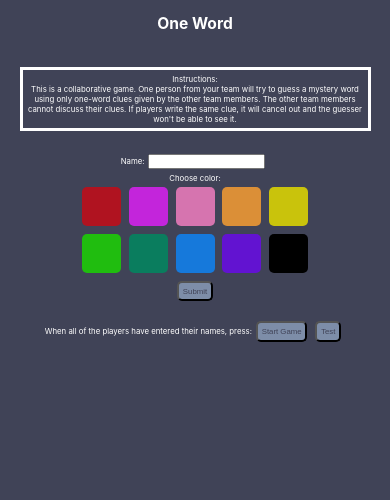
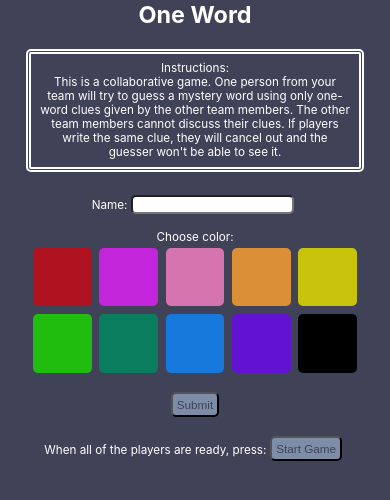
Before and after one commit to anjuju/one-word-ui, a React (Create React App) app: page / in a window 390 px wide. Shown: the top 500 px of the page. Built offline with nearby package versions, Linux system fonts and the light colour scheme.

Commit message:
added media responsiveness

```diff
--- a/src/App/App.scss
+++ b/src/App/App.scss
@@ -26,7 +26,7 @@ $color-list: $red, $hotPink, $pink, $orange, $yellow, $green, $teal, $blue, $pur
 
 button {
   background-color: $secondary-color;
-  font-size: 2vw;
+  font-size: inherit;
   margin: 1vw;
   padding: 1vw;
 
@@ -37,12 +37,15 @@ button {
 }
 
 input {
-  font-size: 2vw;
+  font-size: inherit;
   margin: 1vw;
+  border-radius: 5px;
 }
 
 header {
-  padding: 1vw;
+  h1 {
+    margin: 0 auto;
+  }
 }
 
 main {
@@ -54,14 +57,16 @@ main {
 
 /* Set Up */
 
-.setup__container {
-  margin: 5vw;
+.setup__instructions {
+  border: 5px double white;
+  border-radius: 5px;
+  padding: 2vw;
+  max-width: 60vw;
+  margin: 5vw auto;
 }
 
-.setup__instructions {
-  border: 3px solid white;
-  padding: 1vw;
-  margin-bottom: 5vw;
+.setup__color__container {
+  margin: 3vw auto;
 }
 
 .setup__color__row {
@@ -78,8 +83,8 @@ main {
 
   &:checked + .setup__color {
     border: 0.4vw solid white;
-    width: 9.2vw;
-    height: 9.2vw;
+    width: calc(10vw - (2 * 0.4vw));
+    height: calc(10vw - (2 * 0.4vw));
   }
 }
 
@@ -96,12 +101,6 @@ main {
     }
   }
 
-  // @each $color in $color-list {
-  //   &--#{$color} {
-  //     background-color: $color;
-  //   }
-  // }
-
   &:hover {
     opacity: 80%;
   }
@@ -111,3 +110,26 @@ main {
 .setup__start-game {
   margin: 3vw;
 }
+
+@media only screen and (max-width: 1000px) {
+
+  .App__container {
+    font-size: 3vw;
+  }
+
+  .setup__instructions {
+    max-width: 80vw;
+  }
+
+  .setup__color {
+    width: 15vw;
+    height: 15vw;
+  }
+
+  .setup_color__radio:checked + .setup__color {
+    border: 0.6vw solid white;
+    width: calc(15vw - (2 * 0.6vw));
+    height: calc(15vw - (2 * 0.6vw));
+  }
+
+}
--- a/src/Components/SetUp.js
+++ b/src/Components/SetUp.js
@@ -1,7 +1,7 @@
 import React from 'react';
 
 
-const instructions = "This is a collaborative game. One person from your team will try to guess a mystery word using only one-word clues given by the other team members. The other team members cannot discuss their clues. If players write the same clue, it will cancel out and the guesser won't be able to see it."
+const instructions = "This is a collaborative game. One person from your team will try to guess a mystery word using only one-word clues given by the other team members. The other team members cannot discuss their clues. If players write the same clue, they will cancel out and the guesser won't be able to see it."
 
 const colors = ['red', 'hotPink', 'pink', 'orange', 'yellow', 'green', 'teal', 'blue', 'purple', 'black'];
 
@@ -23,8 +23,6 @@ class SetUp extends React.Component {
       color
     });
   }
-
-  onTest = () => console.log('state', this.state);
 
   render() {
     return (
@@ -71,9 +69,8 @@ class SetUp extends React.Component {
           <button className="setup__submit" onClick={()=>this.props.onSubmitName(this.state.name, this.state.color)}>Submit</button>
         </div>
         <div className="setup__start-game">
-          When all of the players have entered their names, press:
+          When all of the players are ready, press:
           <button className="setup__start-game__button" onClick={this.props.onStartGame}>Start Game</button>
-          <button onClick={this.onTest}>Test</button>
         </div>
       </section>
     )
```
